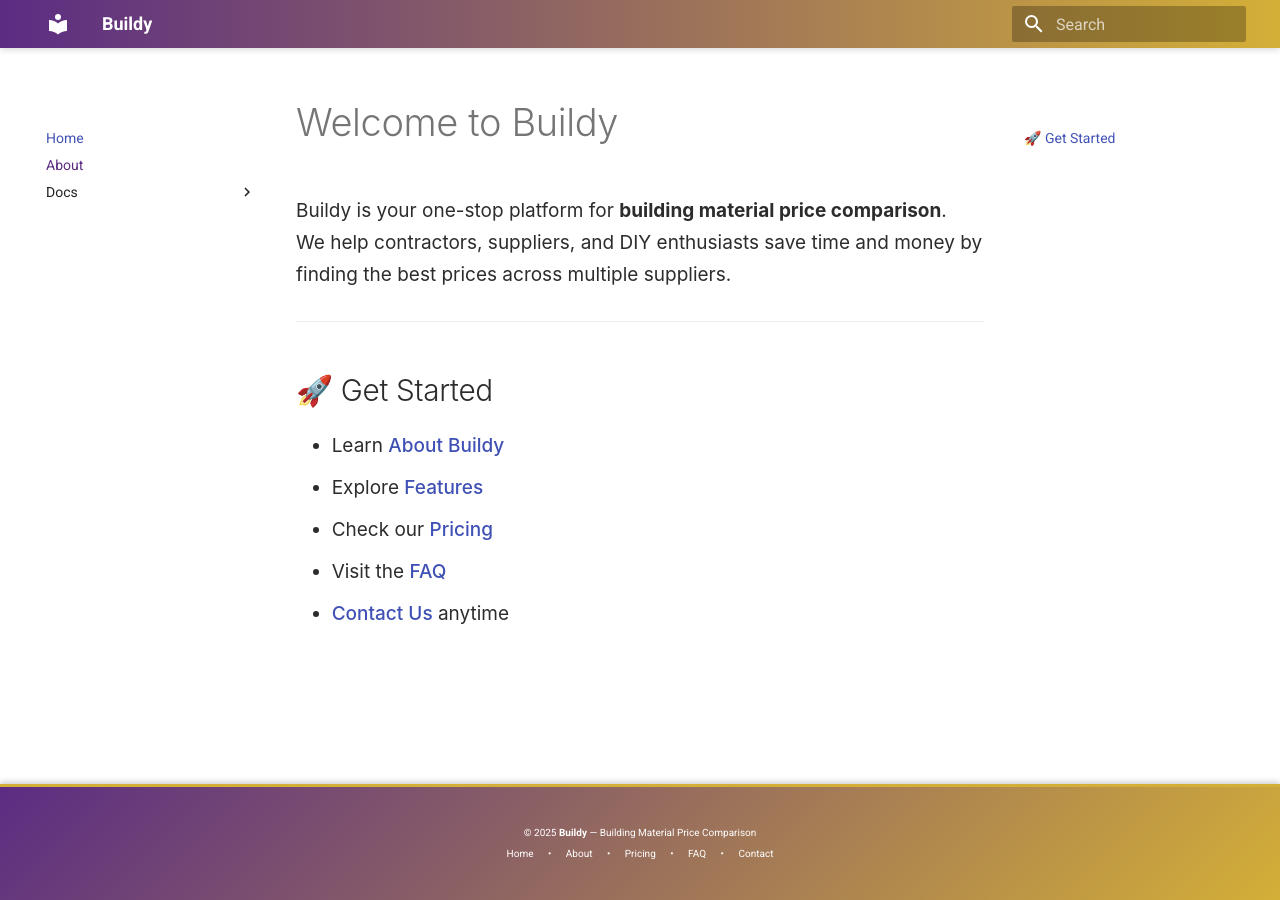
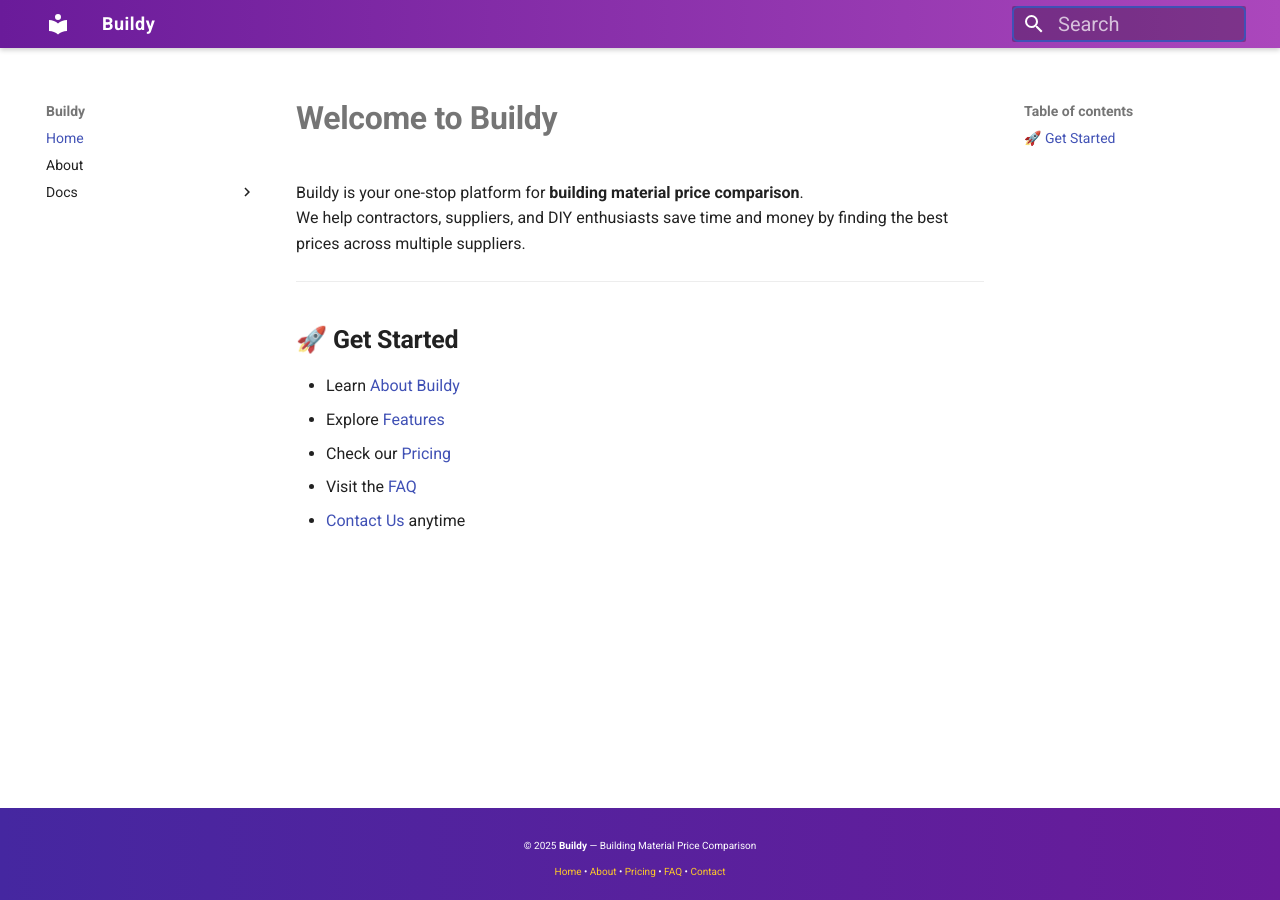
Before and after one commit to Kello54/Buildy, an MkDocs documentation site: the page built from docs/index.md, in a window 1280 px wide. Built offline with MkDocs 1.6.1 and Material for MkDocs 9.7.7, drawn with Linux system fonts in a browser that asks for light colours.

Commit message:
Update extra.css

```diff
--- a/docs/stylesheets/extra.css
+++ b/docs/stylesheets/extra.css
@@ -1,214 +1,175 @@
-/* ===================== */
-/* Base Typography       */
-/* ===================== */
-.md-typeset {
-  font-family: "Inter", "Segoe UI", Roboto, Helvetica, Arial, sans-serif;
-  line-height: 1.7;
-  font-size: 0.95rem;
-  color: #2c2c2c;
-  animation: fadeIn 0.6s ease-in-out;
+/* ------------------------------
+   General Typography & Layout
+-------------------------------*/
+body {
+  font-family: "Roboto", sans-serif;
+  line-height: 1.6;
+  transition: background-color 0.4s ease, color 0.4s ease;
 }
 
-/* Fade-in animation */
-@keyframes fadeIn {
-  from { opacity: 0; transform: translateY(10px); }
-  to { opacity: 1; transform: translateY(0); }
+.md-typeset h1,
+.md-typeset h2,
+.md-typeset h3 {
+  font-weight: 600;
 }
 
-/* ===================== */
-/* Header / Navigation   */
-/* ===================== */
-.md-header {
-  background: linear-gradient(90deg, #5b2c83, #d4af37);
-  box-shadow: 0 2px 6px rgba(0, 0, 0, 0.15);
-  animation: slideDown 0.5s ease-in-out;
+/* Smooth scroll for navigation */
+html {
+  scroll-behavior: smooth;
 }
 
-@keyframes slideDown {
-  from { transform: translateY(-100%); }
-  to { transform: translateY(0); }
+/* ------------------------------
+   Header & Navigation
+-------------------------------*/
+.md-header {
+  background: linear-gradient(90deg, #6a1b9a, #ab47bc);
+  color: white;
+  box-shadow: 0 2px 5px rgba(0,0,0,0.2);
 }
 
-.md-nav__title {
-  font-weight: 700;
-  color: #fff !important;
+.md-header__title {
+  font-weight: bold;
+  letter-spacing: 0.5px;
 }
 
-/* ===================== */
-/* Footer                */
-/* ===================== */
+/* Sticky sidebar */
+.md-sidebar {
+  position: sticky;
+  top: 60px;
+}
+
+/* ------------------------------
+   Search Bar
+-------------------------------*/
+.md-search__input {
+  border-radius: 6px;
+  border: 2px solid var(--md-primary-fg-color);
+  padding: 8px 12px;
+  font-size: 1rem;
+  transition: all 0.3s ease;
+}
+
+.md-search__input:focus {
+  outline: none;
+  border-color: var(--md-accent-fg-color);
+  box-shadow: 0 0 6px rgba(186, 148, 255, 0.6);
+}
+
+.md-search__icon {
+  color: var(--md-primary-fg-color);
+}
+
+/* ------------------------------
+   Footer
+-------------------------------*/
 .md-footer {
-  background: linear-gradient(135deg, #5b2c83, #d4af37);
+  background: linear-gradient(90deg, #4527a0, #6a1b9a);
   color: white;
   text-align: center;
-  padding: 1.5rem 1rem;
-  border-top: 3px solid #d4af37;
-  box-shadow: 0 -2px 6px rgba(0, 0, 0, 0.2);
-  animation: fadeIn 0.8s ease-in-out;
+  padding: 20px;
 }
 
 .md-footer a {
-  color: #fff;
-  margin: 0 12px;
+  color: #ffca28;
+  font-weight: 500;
   text-decoration: none;
-  font-weight: 500;
-  transition: all 0.3s ease;
 }
 
 .md-footer a:hover {
-  color: #ffd966;
-  text-shadow: 0 0 6px rgba(255, 217, 102, 0.8);
-  transform: translateY(-2px);
+  text-decoration: underline;
+  color: #fff176;
 }
 
-/* ===================== */
-/* Links                 */
-/* ===================== */
-a {
-  color: #5b2c83;
-  font-weight: 500;
-  transition: all 0.2s ease;
+/* Back-to-top button */
+.back-to-top {
+  display: inline-block;
+  margin-top: 15px;
+  padding: 8px 18px;
+  background: #ab47bc;
+  color: white;
+  border-radius: 20px;
+  font-size: 14px;
+  font-weight: 600;
+  transition: all 0.3s ease;
 }
-a:hover {
-  color: #d4af37;
-  text-decoration: underline;
-  transform: scale(1.03);
+.back-to-top:hover {
+  background: #8e24aa;
+  box-shadow: 0 3px 8px rgba(0,0,0,0.3);
 }
 
-/* ===================== */
-/* Code Blocks           */
-/* ===================== */
-.md-typeset pre {
-  background: #1e1e1e;
-  color: #e8e8e8;
-  font-family: "Fira Code", monospace;
-  font-size: 0.9rem;
-  border-radius: 6px;
-  padding: 1rem;
-  overflow-x: auto;
-  box-shadow: 0 2px 8px rgba(0, 0, 0, 0.2);
-  transition: transform 0.2s ease;
-}
-.md-typeset pre:hover {
-  transform: scale(1.01);
-}
-.md-typeset code {
-  background: #f4f4f4;
-  color: #d63384;
-  border-radius: 4px;
-  padding: 0.25rem 0.4rem;
+/* ------------------------------
+   Admonitions (Notes, Tips, etc.)
+-------------------------------*/
+.md-typeset .admonition {
+  border-radius: 8px;
+  padding: 12px 16px;
+  box-shadow: 0 2px 5px rgba(0,0,0,0.08);
 }
 
-/* ===================== */
-/* Tables                */
-/* ===================== */
+.md-typeset .admonition-title {
+  font-weight: 600;
+  display: flex;
+  align-items: center;
+  gap: 8px;
+}
+
+/* Icons for admonitions */
+.md-typeset .admonition.note > .admonition-title::before {
+  content: "ℹ️";
+}
+.md-typeset .admonition.tip > .admonition-title::before {
+  content: "💡";
+}
+.md-typeset .admonition.warning > .admonition-title::before {
+  content: "⚠️";
+}
+.md-typeset .admonition.success > .admonition-title::before {
+  content: "✅";
+}
+
+/* ------------------------------
+   Tables
+-------------------------------*/
 .md-typeset table {
   border-collapse: collapse;
-  margin: 1.5rem 0;
   width: 100%;
-  border-radius: 6px;
-  overflow: hidden;
-  box-shadow: 0 2px 8px rgba(0, 0, 0, 0.08);
-  animation: fadeIn 0.6s ease-in-out;
-}
-.md-typeset table th {
-  background: #5b2c83;
-  color: white;
-  font-weight: 600;
-  text-align: left;
-  padding: 0.75rem;
-}
-.md-typeset table td {
-  padding: 0.75rem;
-  border-bottom: 1px solid #ddd;
-  transition: background 0.2s ease;
-}
-.md-typeset table tr:hover td {
-  background: #fdf4e3;
+  margin: 16px 0;
+  font-size: 0.95rem;
 }
 
-/* ===================== */
-/* Admonitions (Cards)   */
-/* ===================== */
-.md-typeset .admonition,
-.md-typeset details {
-  border-radius: 8px;
-  padding: 1rem 1.2rem 1rem 3rem;
-  margin: 1.5em 0;
-  position: relative;
-  font-size: 0.95rem;
-  box-shadow: 0 2px 6px rgba(0, 0, 0, 0.08);
-  transition: transform 0.25s ease, box-shadow 0.25s ease;
-  animation: fadeIn 0.7s ease-in-out;
-}
-.md-typeset .admonition:hover {
-  transform: translateY(-3px);
-  box-shadow: 0 4px 12px rgba(0, 0, 0, 0.15);
-}
-.md-typeset .admonition::before {
-  content: "";
-  position: absolute;
-  top: 1rem;
-  left: 1rem;
-  font-size: 1.2rem;
-}
-/* Info */
-.md-typeset .admonition.info {
-  background: #e8f4fd;
-  border-left: 5px solid #2196f3;
-}
-.md-typeset .admonition.info::before { content: "ℹ️"; }
-/* Tip */
-.md-typeset .admonition.tip {
-  background: #e8fdf0;
-  border-left: 5px solid #2ecc71;
-}
-.md-typeset .admonition.tip::before { content: "💡"; }
-/* Warning */
-.md-typeset .admonition.warning {
-  background: #fff8e1;
-  border-left: 5px solid #ff9800;
-}
-.md-typeset .admonition.warning::before { content: "⚠️"; }
-/* Danger */
-.md-typeset .admonition.danger {
-  background: #fdecea;
-  border-left: 5px solid #e74c3c;
-}
-.md-typeset .admonition.danger::before { content: "⛔"; }
-/* Success */
-.md-typeset .admonition.success {
-  background: #edfdf0;
-  border-left: 5px solid #27ae60;
-}
-.md-typeset .admonition.success::before { content: "✅"; }
-.md-typeset .admonition-title {
-  font-weight: 600;
-  margin-bottom: 0.5rem;
-  font-size: 1rem;
+.md-typeset table th {
+  background: #6a1b9a;
+  color: white;
+  padding: 10px;
 }
 
-/* ===================== */
-/* Back to Top Button    */
-/* ===================== */
-#back-to-top {
-  display: none;
-  position: fixed;
-  bottom: 25px;
-  right: 25px;
-  z-index: 999;
-  background: #5b2c83;
-  color: white;
-  border: none;
-  border-radius: 50%;
-  padding: 14px 16px;
-  font-size: 18px;
-  cursor: pointer;
-  box-shadow: 0 4px 10px rgba(0,0,0,0.25);
-  transition: all 0.3s ease;
+.md-typeset table td {
+  border: 1px solid #ddd;
+  padding: 10px;
 }
-#back-to-top:hover {
-  background: #d4af37;
-  color: #2c2c2c;
-  transform: translateY(-3px);
+
+.md-typeset table tr:nth-child(even) {
+  background: #f3e5f5;
 }
+
+/* ------------------------------
+   Code Blocks
+-------------------------------*/
+.md-typeset pre > code {
+  background: #1e1e2f;
+  color: #f8f8f2;
+  border-radius: 6px;
+  padding: 12px;
+  display: block;
+  font-size: 0.9rem;
+  line-height: 1.4;
+}
+
+/* Inline code */
+.md-typeset code {
+  background: #f3e5f5;
+  color: #6a1b9a;
+  padding: 2px 5px;
+  border-radius: 4px;
+  font-size: 0.9em;
+}
```
